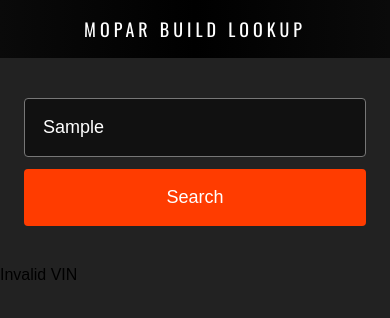
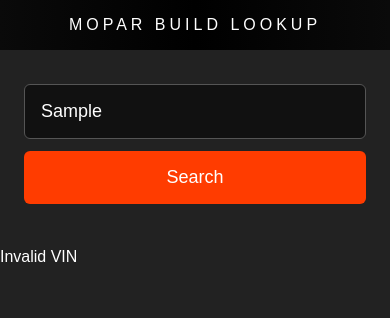
Before and after one commit to forman025/sticker-app, a website: page vinbuildlookup/index.html in a window 390 px wide. Both pictures are taken after typing "Sample" into the empty fields and a click on the button "Search". Drawn offline with nearby package versions, Linux system fonts and the light colour scheme.

Commit message:
Update index.html

```diff
--- a/vinbuildlookup/index.html
+++ b/vinbuildlookup/index.html
@@ -2,100 +2,79 @@
 <html lang="en">
 <head>
 <meta charset="UTF-8">
-<title>VIN Sticker</title>
-
-<link href="https://fonts.googleapis.com/css2?family=Oswald:wght@300;400;600&display=swap" rel="stylesheet">
-<script src="https://cdnjs.cloudflare.com/ajax/libs/html2pdf.js/0.10.1/html2pdf.bundle.min.js"></script>
+<title>Mopar Build Lookup</title>
+<meta name="viewport" content="width=device-width, initial-scale=1.0">
 
 <style>
+* { box-sizing: border-box; }
 
-/* TOP BAR */
+body {
+  margin: 0;
+  font-family: Arial, sans-serif;
+  background: #222;
+  -webkit-text-size-adjust: 100%;
+}
+
+/* HEADER */
 .topbar {
   width:100%;
   background:linear-gradient(90deg,#0a0a0a,#000,#0a0a0a);
   color:white;
   padding:16px 0;
   text-align:center;
-  font-family:'Oswald';
+  font-family: 'Oswald', sans-serif;
   letter-spacing:4px;
-  font-size:18px;
+  margin-bottom: 10px;
 }
 
-/* BODY */
-body {
-  background:#222;
-  margin:0;
-  font-family:Arial;
-  -webkit-text-size-adjust:100%;
-}
-
-/* SEARCH CONTAINER */
+/* CONTAINER (MATCHES WORKING APP BEHAVIOR) */
 .container {
-  width:100%;
-  max-width:480px;
-  margin:40px auto;
-  padding:0 20px;
-  box-sizing:border-box;
+  max-width: 420px;
+  width: 100%;
+  padding: 24px;
+  margin: 0 auto;
 }
 
 /* INPUT */
 input {
-  width:100%;
-  padding:16px;
-  font-size:16px;
-  border:1px solid #777;
-  background:#111;
-  color:white;
-  border-radius:4px;
-  margin-bottom:12px;
-  box-sizing:border-box;
+  width: 100%;
+  padding: 14px;
+  margin-bottom: 12px;
+  border-radius: 6px;
+  border: 1px solid #555;
+  background: #111;
+  color: white;
+  font-size: 16px;
 }
 
 /* BUTTON */
 button {
-  width:100%;
-  padding:16px;
-  font-size:16px;
-  background:#ff3c00;
-  color:white;
-  border:none;
-  border-radius:4px;
-  cursor:pointer;
+  width: 100%;
+  padding: 14px;
+  border-radius: 6px;
+  border: none;
+  font-size: 16px;
+  background: #ff3c00;
+  color: white;
+  cursor: pointer;
 }
 
-/* RESULT */
-.result-container {
-  max-width:950px;
-  margin:20px auto;
-}
-
-/* STICKER */
-.sticker {
-  background:white;
-  padding:20px;
-  color:black;
-}
-
-/* MOBILE FIX */
-@media (max-width:768px) {
-
+/* MOBILE SCALE */
+@media (max-width: 768px) {
   .container {
-    max-width:100%;
-    padding:0 24px;
+    padding: 24px;
   }
 
   input {
-    font-size:18px;
-    padding:18px;
+    font-size: 18px;
+    padding: 16px;
   }
 
   button {
-    font-size:18px;
-    padding:18px;
+    font-size: 18px;
+    padding: 16px;
   }
-
 }
-
 </style>
 </head>
 
@@ -108,10 +87,9 @@ button {
   <button onclick="lookupVIN()">Search</button>
 </div>
 
-<div id="result" class="result-container"></div>
+<div id="result" style="max-width:900px;margin:20px auto;color:white;"></div>
 
 <script>
-
 async function lookupVIN() {
   const vin = document.getElementById("vinInput").value.trim();
   const result = document.getElementById("result");
@@ -123,13 +101,18 @@ async function lookupVIN() {
 
   result.innerHTML = "Loading...";
 
-  const res = await fetch(`https://mopar-vin-api.onrender.com/api/decode/${vin}`);
-  const json = await res.json();
-  const d = json.data;
+  try {
+    const res = await fetch(`https://mopar-vin-api.onrender.com/api/decode/${vin}`);
+    const json = await res.json();
+    const d = json.data;
 
-  result.innerHTML = `<div class="sticker">${d.year} ${d.make} ${d.model}</div>`;
+    result.innerHTML = `<div style="background:white;color:black;padding:20px;">
+      ${d.year} ${d.make} ${d.model} ${d.trim}
+    </div>`;
+  } catch {
+    result.innerHTML = "Error loading VIN";
+  }
 }
-
 </script>
 
 </body>
```
